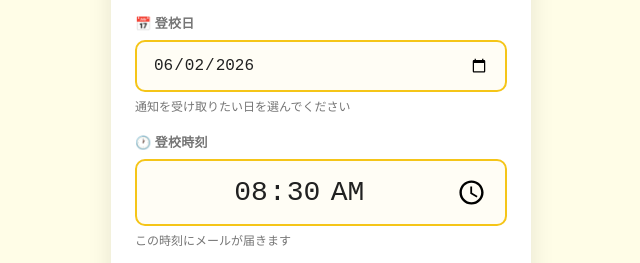
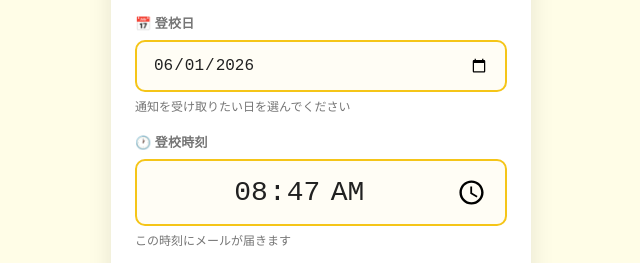
Before and after one commit to c7mmvgsbkm-cyber/nudge-reminder, a website: page public/index.html in a window 1280 px wide. Shown: the part 376-639 px from the top of the page, 319-959 px from the left. Drawn offline with Linux system fonts and the light colour scheme; no server answers.

Commit message:
今日の日付も選択可能に、デフォルトを今日＋10分後に変更
Co-Authored-By: Claude Sonnet 4.6 <noreply@anthropic.com>

```diff
--- a/public/index.html
+++ b/public/index.html
@@ -242,15 +242,20 @@
 <script>
 fetch('/track-access').catch(() => {});
 
-// Set default date to tomorrow
+// Set default date to today, default time to 10 minutes from now
 (function() {
-  const tomorrow = new Date();
-  tomorrow.setDate(tomorrow.getDate() + 1);
-  const yyyy = tomorrow.getFullYear();
-  const mm   = String(tomorrow.getMonth() + 1).padStart(2, '0');
-  const dd   = String(tomorrow.getDate()).padStart(2, '0');
-  document.getElementById('date-input').value = `${yyyy}-${mm}-${dd}`;
-  document.getElementById('date-input').min = `${yyyy}-${mm}-${dd}`;
+  const now = new Date();
+  const yyyy = now.getFullYear();
+  const mm   = String(now.getMonth() + 1).padStart(2, '0');
+  const dd   = String(now.getDate()).padStart(2, '0');
+  const today = `${yyyy}-${mm}-${dd}`;
+  document.getElementById('date-input').value = today;
+  document.getElementById('date-input').min = today;
+
+  const later = new Date(now.getTime() + 10 * 60 * 1000);
+  const hh = String(later.getHours()).padStart(2, '0');
+  const mi = String(later.getMinutes()).padStart(2, '0');
+  document.getElementById('time-input').value = `${hh}:${mi}`;
 })();
 
 async function submitEmail() {
```
